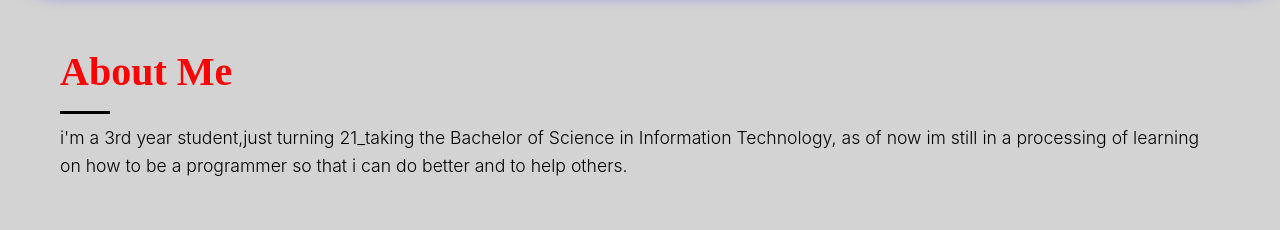
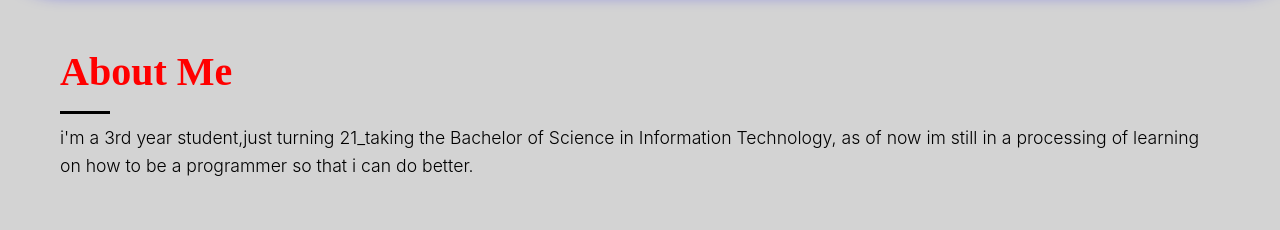
Before and after one commit to Cutieazilmae/github.final, a plain HTML site: page index.html in a window 1280 px wide. Shown: the part 940-1170 px from the top of the page. Drawn offline with Linux system fonts and the light colour scheme.

Commit message:
Update index.html

```diff
--- a/index.html
+++ b/index.html
@@ -38,7 +38,7 @@
     <section class="container section about-me">
         <h2>About Me</h2>
         <p>
-            i'm a 3rd year student,just turning 21_taking the Bachelor of Science in Information Technology, as of now im still in a processing of learning on how to be a programmer so that i can do better and to help others.
+            i'm a 3rd year student,just turning 21_taking the Bachelor of Science in Information Technology, as of now im still in a processing of learning on how to be a programmer so that i can do better.
         </p>
     </section>
 
```
